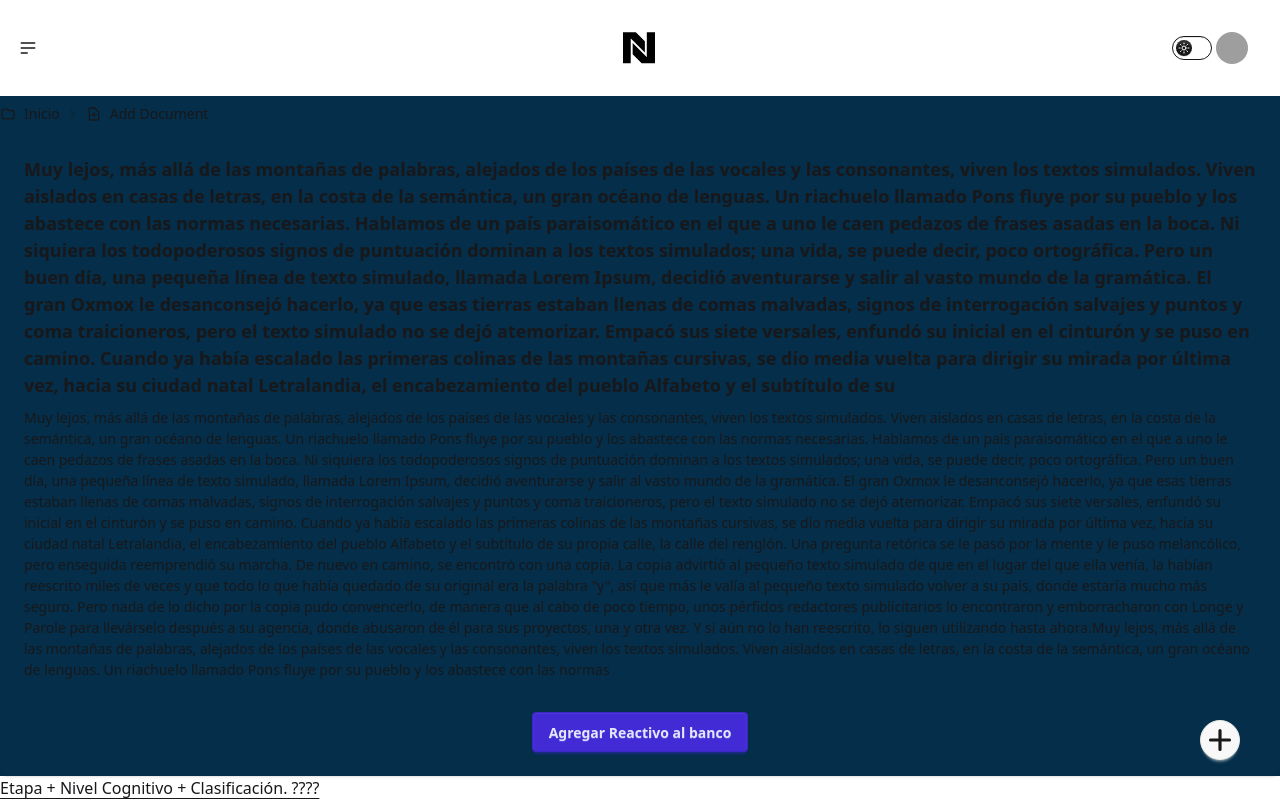
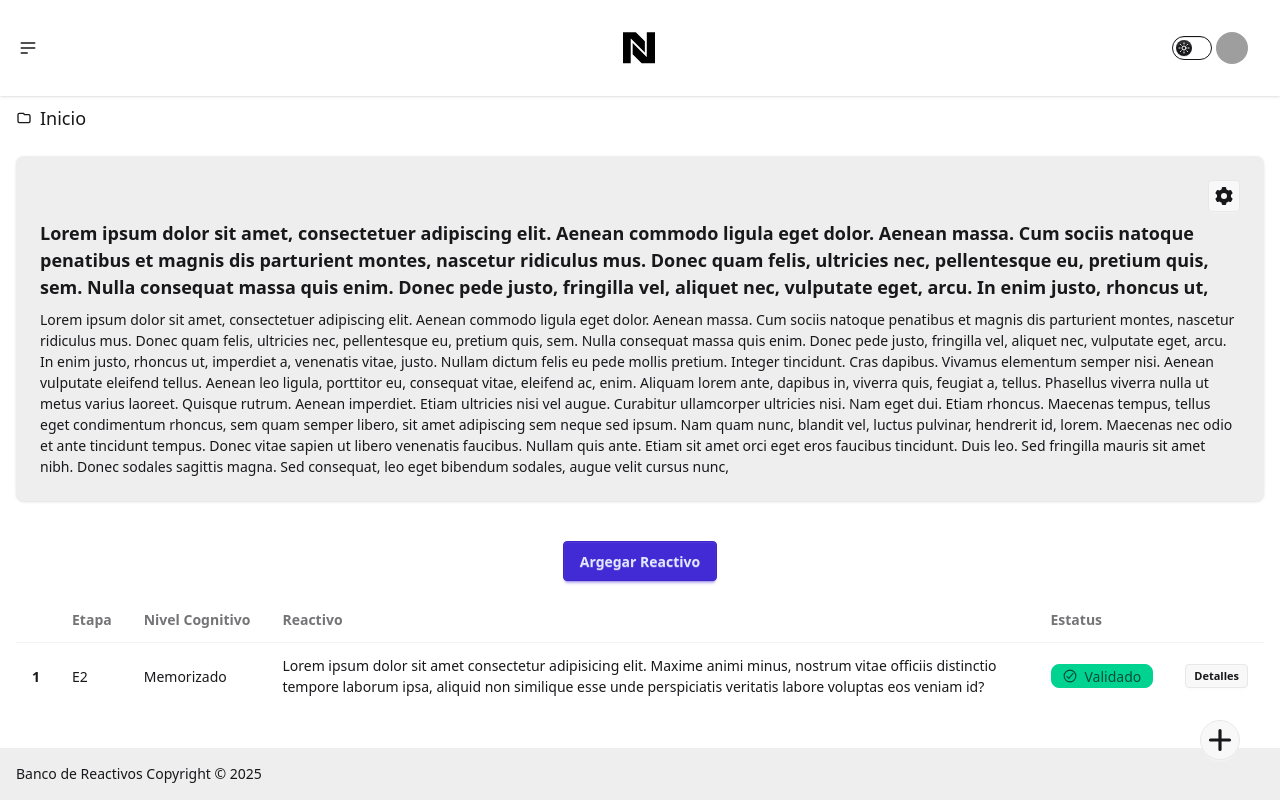
Before and after one commit to CarlosAdrian36/BancoReactivosV2, a Vue app: page /Administrado/1 in a window 1280 px wide. Shown: the top 801 px of the page. Built offline with nearby package versions, Linux system fonts and the light colour scheme; grey boxes are pictures that could not be loaded; what @tanstack/vue-query would draw is missing.

Commit message:
punto de partida

```diff
--- a/src/modules/Bancos/views/bancoDetalle.vue
+++ b/src/modules/Bancos/views/bancoDetalle.vue
@@ -1,69 +1,51 @@
 <template>
   <!-- Titulo y boton de crear -->
-  <div class="bg-info-content min-h-60 relative text-base-content">
+  <div class="ps-4">
     <BreadCrumbs />
-
-    <div class="text-base-content">
-      <div class="card w-full card-md shadow-sm">
-        <div class="card-body">
-          <h3 class="card-title">
-            Muy lejos, más allá de las montañas de palabras, alejados de los países de las vocales y
-            las consonantes, viven los textos simulados. Viven aislados en casas de letras, en la
-            costa de la semántica, un gran océano de lenguas. Un riachuelo llamado Pons fluye por su
-            pueblo y los abastece con las normas necesarias. Hablamos de un país paraisomático en el
-            que a uno le caen pedazos de frases asadas en la boca. Ni siquiera los todopoderosos
-            signos de puntuación dominan a los textos simulados; una vida, se puede decir, poco
-            ortográfica. Pero un buen día, una pequeña línea de texto simulado, llamada Lorem Ipsum,
-            decidió aventurarse y salir al vasto mundo de la gramática. El gran Oxmox le
-            desanconsejó hacerlo, ya que esas tierras estaban llenas de comas malvadas, signos de
-            interrogación salvajes y puntos y coma traicioneros, pero el texto simulado no se dejó
-            atemorizar. Empacó sus siete versales, enfundó su inicial en el cinturón y se puso en
-            camino. Cuando ya había escalado las primeras colinas de las montañas cursivas, se dio
-            media vuelta para dirigir su mirada por última vez, hacia su ciudad natal Letralandia,
-            el encabezamiento del pueblo Alfabeto y el subtítulo de su
-          </h3>
-
-          <p>
-            Muy lejos, más allá de las montañas de palabras, alejados de los países de las vocales y
-            las consonantes, viven los textos simulados. Viven aislados en casas de letras, en la
-            costa de la semántica, un gran océano de lenguas. Un riachuelo llamado Pons fluye por su
-            pueblo y los abastece con las normas necesarias. Hablamos de un país paraisomático en el
-            que a uno le caen pedazos de frases asadas en la boca. Ni siquiera los todopoderosos
-            signos de puntuación dominan a los textos simulados; una vida, se puede decir, poco
-            ortográfica. Pero un buen día, una pequeña línea de texto simulado, llamada Lorem Ipsum,
-            decidió aventurarse y salir al vasto mundo de la gramática. El gran Oxmox le
-            desanconsejó hacerlo, ya que esas tierras estaban llenas de comas malvadas, signos de
-            interrogación salvajes y puntos y coma traicioneros, pero el texto simulado no se dejó
-            atemorizar. Empacó sus siete versales, enfundó su inicial en el cinturón y se puso en
-            camino. Cuando ya había escalado las primeras colinas de las montañas cursivas, se dio
-            media vuelta para dirigir su mirada por última vez, hacia su ciudad natal Letralandia,
-            el encabezamiento del pueblo Alfabeto y el subtítulo de su propia calle, la calle del
-            renglón. Una pregunta retórica se le pasó por la mente y le puso melancólico, pero
-            enseguida reemprendió su marcha. De nuevo en camino, se encontró con una copia. La copia
-            advirtió al pequeño texto simulado de que en el lugar del que ella venía, la habían
-            reescrito miles de veces y que todo lo que había quedado de su original era la palabra
-            "y", así que más le valía al pequeño texto simulado volver a su país, donde estaría
-            mucho más seguro. Pero nada de lo dicho por la copia pudo convencerlo, de manera que al
-            cabo de poco tiempo, unos pérfidos redactores publicitarios lo encontraron y
-            emborracharon con Longe y Parole para llevárselo después a su agencia, donde abusaron de
-            él para sus proyectos, una y otra vez. Y si aún no lo han reescrito, lo siguen
-            utilizando hasta ahora.Muy lejos, más allá de las montañas de palabras, alejados de los
-            países de las vocales y las consonantes, viven los textos simulados. Viven aislados en
-            casas de letras, en la costa de la semántica, un gran océano de lenguas. Un riachuelo
-            llamado Pons fluye por su pueblo y los abastece con las normas
-          </p>
-          <div class="mt-6 items-center text-center">
-            <button class="btn btn-primary">Agregar Reactivo al banco</button>
-          </div>
+  </div>
+  <div class="flex justify-center p-4">
+    <div class="card bg-base-300 shadow-sm">
+      <div class="card-body">
+        <div class="card-actions justify-end">
+          <button class="btn btn-square btn-sm">
+            <ConfigIcon />
+          </button>
         </div>
+        <h2 class="card-title">
+          Lorem ipsum dolor sit amet, consectetuer adipiscing elit. Aenean commodo ligula eget
+          dolor. Aenean massa. Cum sociis natoque penatibus et magnis dis parturient montes,
+          nascetur ridiculus mus. Donec quam felis, ultricies nec, pellentesque eu, pretium quis,
+          sem. Nulla consequat massa quis enim. Donec pede justo, fringilla vel, aliquet nec,
+          vulputate eget, arcu. In enim justo, rhoncus ut,
+        </h2>
+        <p>
+          Lorem ipsum dolor sit amet, consectetuer adipiscing elit. Aenean commodo ligula eget
+          dolor. Aenean massa. Cum sociis natoque penatibus et magnis dis parturient montes,
+          nascetur ridiculus mus. Donec quam felis, ultricies nec, pellentesque eu, pretium quis,
+          sem. Nulla consequat massa quis enim. Donec pede justo, fringilla vel, aliquet nec,
+          vulputate eget, arcu. In enim justo, rhoncus ut, imperdiet a, venenatis vitae, justo.
+          Nullam dictum felis eu pede mollis pretium. Integer tincidunt. Cras dapibus. Vivamus
+          elementum semper nisi. Aenean vulputate eleifend tellus. Aenean leo ligula, porttitor eu,
+          consequat vitae, eleifend ac, enim. Aliquam lorem ante, dapibus in, viverra quis, feugiat
+          a, tellus. Phasellus viverra nulla ut metus varius laoreet. Quisque rutrum. Aenean
+          imperdiet. Etiam ultricies nisi vel augue. Curabitur ullamcorper ultricies nisi. Nam eget
+          dui. Etiam rhoncus. Maecenas tempus, tellus eget condimentum rhoncus, sem quam semper
+          libero, sit amet adipiscing sem neque sed ipsum. Nam quam nunc, blandit vel, luctus
+          pulvinar, hendrerit id, lorem. Maecenas nec odio et ante tincidunt tempus. Donec vitae
+          sapien ut libero venenatis faucibus. Nullam quis ante. Etiam sit amet orci eget eros
+          faucibus tincidunt. Duis leo. Sed fringilla mauris sit amet nibh. Donec sodales sagittis
+          magna. Sed consequat, leo eget bibendum sodales, augue velit cursus nunc,
+        </p>
       </div>
     </div>
   </div>
-  <p class="underline underline-offset-4">Etapa + Nivel Cognitivo + Clasificación. ????</p>
+  <!-- ----------------------------------------------------TABLA DE REACTIVOS--------------------------------------------------------- -->
+  <div class="mt-6 items-center text-center">
+    <button class="btn btn-primary">Argegar Reactivo</button>
+  </div>
 
-  <div class="">
+  <div class="p-4">
     <table class="table">
-      <!-- head -->
       <thead>
         <tr>
           <th></th>
@@ -75,7 +57,6 @@
         </tr>
       </thead>
       <tbody>
-        <!-- row 1 -->
         <tr class="hover:bg-base-300">
           <th>1</th>
           <td>E2</td>
@@ -92,27 +73,9 @@
             </div>
           </td>
           <td>
-            <RouterLink class="btn btn-xs" :to="`/t`"> Detalles </RouterLink>
+            <RouterLink class="btn btn-xs" :to="``"> Detalles </RouterLink>
           </td>
         </tr>
-        <!-- <th></th>
-        <td>E3</td>
-        <td>Memorizado</td>
-        <th>1</th>
-        <td>
-          <div class="break-words">Este es un Reactivo 1</div>
-        </td>
-        <td>
-          <div class="badge badge-success">
-            <ValidadoIcon/>
-            Validado
-          </div>
-        </td>
-        <th>
-          <button class="btn btn-xs">
-            <RouterLink :to="`/t`"> Detalles </RouterLink>
-          </button>
-        </th> -->
       </tbody>
     </table>
   </div>
@@ -136,6 +99,7 @@
 import FabButton from '@/modules/common/components/fabButton.vue';
 import InputModal from '@/modules/common/components/InputModal.vue';
 import AddIcon from '@/modules/common/icon/addIcon.vue';
+import ConfigIcon from '@/modules/common/icon/configIcon.vue';
 import ValidadoIcon from '@/modules/common/icon/validadoIcon.vue';
 import { ref } from 'vue';
 import { RouterLink } from 'vue-router';
--- a/src/modules/common/components/BreadCrumbs.vue
+++ b/src/modules/common/components/BreadCrumbs.vue
@@ -1,5 +1,5 @@
 <template>
-  <div class="breadcrumbs text-sm">
+  <div class="breadcrumbs text-lg">
     <ul>
       <li>
         <RouterLink to="/Administrador">
@@ -19,7 +19,7 @@
           Inicio
         </RouterLink>
       </li>
-      <li>
+      <!-- <li>
         <span class="inline-flex items-center gap-2">
           <svg
             xmlns="http://www.w3.org/2000/svg"
@@ -36,7 +36,7 @@
           </svg>
           Add Document
         </span>
-      </li>
+      </li> -->
     </ul>
   </div>
 </template>
```
